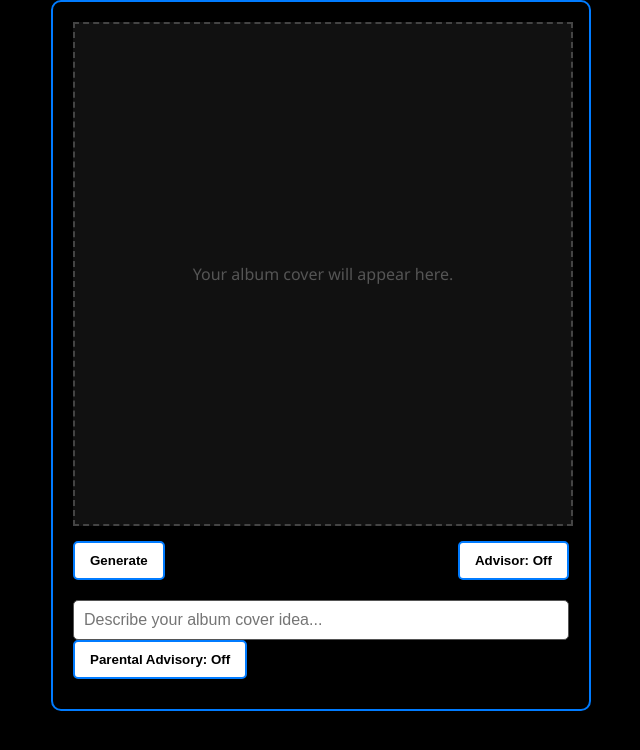
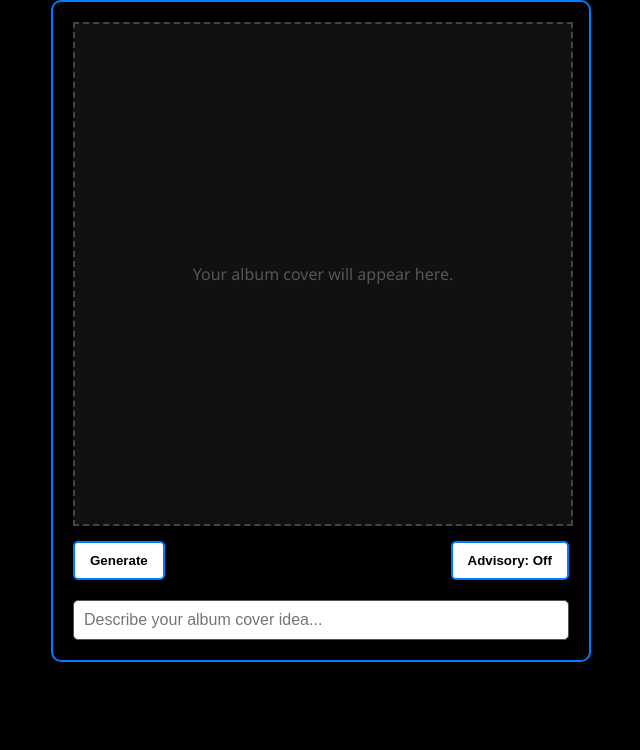
Before and after one commit to KhaoticSounds/album-generator-test02, a website: page public/index.html in a window 1280 px wide. Shown: the whole page, without its empty margins (319-959 px from the left). Drawn offline with Linux system fonts and the light colour scheme.

Commit message:
Update index.html

```diff
--- a/public/index.html
+++ b/public/index.html
@@ -14,21 +14,18 @@
       <div id="image-output">
         <span class="placeholder-text">Your album cover will appear here.</span>
         <div class="spinner" id="spinner" style="display: none;"></div>
-        <img id="advisory-img" src="https://i.imgur.com/51Qxq7y.png" alt="Parental Advisory" style="display: none;" class="advisory-overlay">
+        <img id="advisory-img" src="https://drive.google.com/uc?export=view&id=1-yRvpSGLXDVGUuzXmDOwX3wjbalWf449" alt="Parental Advisory" style="display: none;" class="advisory-overlay">
       </div>
     </div>
 
     <!-- Controls Row -->
     <div class="controls-row">
       <button id="generate-btn">Generate</button>
-      <button id="toggle-advisor">Advisor: Off</button>
+      <button id="toggle-advisory">Advisory: Off</button>
     </div>
 
     <!-- Prompt Input -->
     <input type="text" id="prompt" placeholder="Describe your album cover idea...">
-
-    <!-- Parental Advisory Toggle -->
-    <button id="toggle-advisory">Parental Advisory: Off</button>
 
     <!-- Save Button -->
     <button id="save-btn" style="display: none;">Save Cover</button>
```
